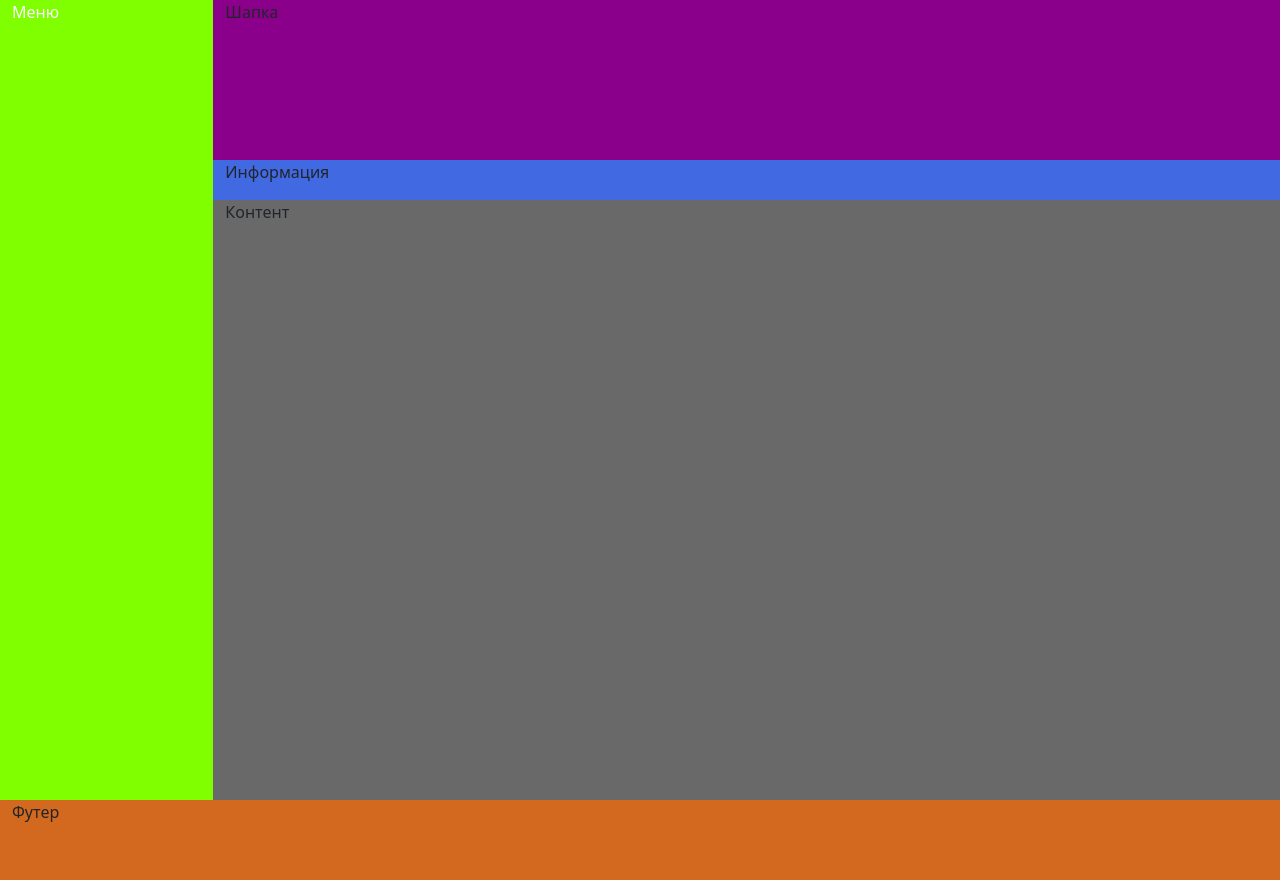
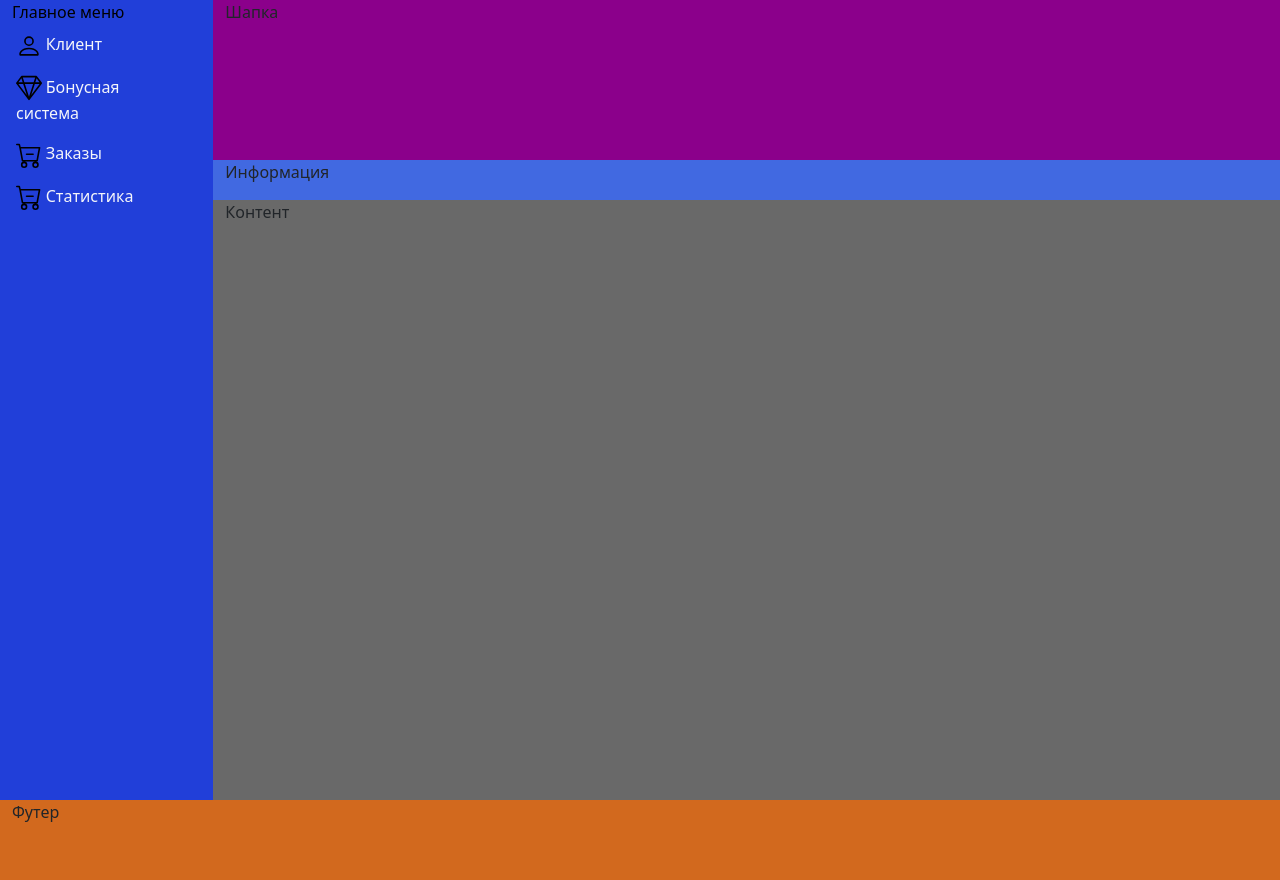
Before and after one commit to aza72/online_store, a Django app: page /test/ in a window 1280 px wide. Run offline with Django 4.2, Linux system fonts and the light colour scheme.

Commit message:
создание navbar work

```diff
--- a/crm_client/static/crm_client/css/styles.css
+++ b/crm_client/static/crm_client/css/styles.css
@@ -8,7 +8,7 @@ ul.errorlist {display:none;}
     /*margin-bottom: 20px;}*/
 
 .navigation{
-    background-color: chartreuse;
+    background-color: #213fd9fe;
     color: #fff;
     height: 100vh;
 }
@@ -37,3 +37,22 @@ background-color:dimgray;
     height: 5vh;
     background-color:royalblue;
 }
+
+.menu{
+    /*width: 100%;*/
+}
+
+a.item-menu{
+   color:  #f5f6fafe;
+}
+.navigation{
+    color: black;
+}
+a.item-menu:hover{
+    color: black;
+    background-color:royalblue;
+    transform: scale(1.1);
+}
+a.item-menu img{
+    width: 2vw;
+}
--- a/crm_client/templates/crm_client/base.html
+++ b/crm_client/templates/crm_client/base.html
@@ -1,4 +1,5 @@
 {% load static %}
+{% load common_tags %}
 <!doctype html>
 <html lang="ru">
   <head>
@@ -17,7 +18,8 @@
 
             <div class="col-2 navigation ">
                 {% block menu %}
-                Меню
+                    Главное меню
+                    {% show_main_menu %}
                 {% endblock menu %}
             </div>
 
--- /dev/null
+++ b/crm_client/templates/tmptag/main_menu.html
@@ -0,0 +1,21 @@
+{% load static %}
+{#<div class="container-fluid">#}
+    <div class="row">
+        <nav class="nav flex-column nav-pills ">
+            {% for item in menu_items %}
+{#                <div class="col-12 menu ">#}
+                    {% if item == 'Клиент' %}
+                        <a class="nav-link icon-link item-menu "  href="#"><img src="{% static 'crm_client/img/person.svg' %}" >  {{ item }}</a>
+                    {% elif item == 'Бонусная система' %}
+                        <a class="nav-link icon-link item-menu "  href="#"><img src="{% static 'crm_client/img/gem.svg' %}" >  {{ item }}</a>
+                    {% elif item == 'Заказы' %}
+                        <a class="nav-link icon-link item-menu "  href="#"><img src="{% static 'crm_client/img/cart-dash.svg' %}" >  {{ item }}</a>
+                    {% elif item == 'Статистика' %}
+                        <a class="nav-link icon-link item-menu "  href="#"><img src="{% static 'crm_client/img/cart-dash.svg' %}" >  {{ item }}</a>
+
+                    {% endif %}
+{#                </div>#}
+            {% endfor %}
+        </nav>
+    </div>
+{#</div>#}
--- /dev/null
+++ b/crm_client/templatetags/common_tags.py
@@ -0,0 +1,8 @@
+from django import template
+register = template.Library()
+
+
+@register.inclusion_tag('tmptag/main_menu.html')
+def show_main_menu():
+    menu_items = ['Клиент','Бонусная система','Заказы','Статистика','Клиентская база',]
+    return {"menu_items": menu_items,}
```
Also changed, not shown: crm_client/static/crm_client/img/cart-dash.svg (added), crm_client/static/crm_client/img/gem.svg (added), crm_client/static/crm_client/img/person.svg (added), crm_client/templatetags/__init__.py (added).
